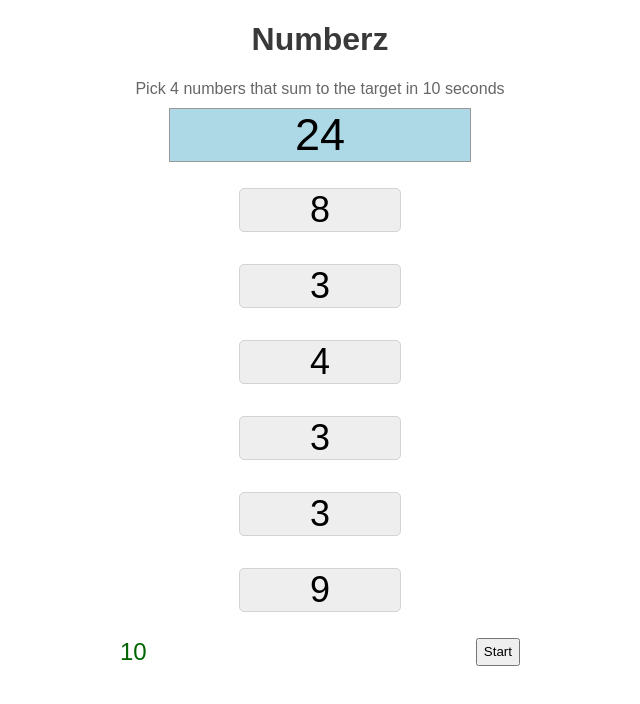
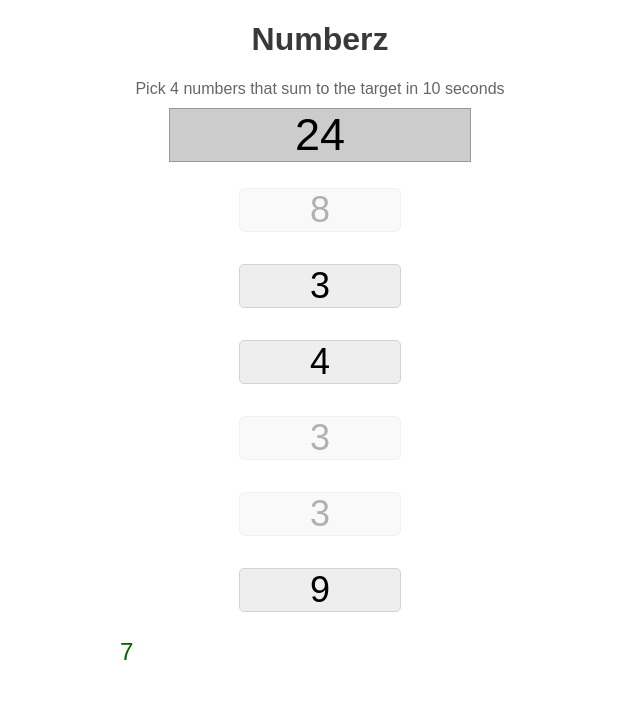
Before and after one commit to jeffreymahmoudi/numberz, a React (Create React App) app: page / in a window 1280 px wide. Shown: the top 704 px of the page, without its empty margins (320-960 px from the left). Built offline with nearby package versions, Linux system fonts and the light colour scheme.

Commit message:
game logic interface

```diff
--- a/src/index.js
+++ b/src/index.js
@@ -9,16 +9,24 @@ const randomNumberBetween = (min, max) =>
 
 class Number extends React.Component {
   render() {
-    return <div className="number">{this.props.value}</div>;
+    return (
+      <div
+        className="number"
+        style={{ opacity: this.props.clickable ? 1 : 0.3 }}
+        onClick={() => console.log(this.props.id)}
+      >
+        {this.props.value}
+      </div>
+    );
   }
 }
 
 class Game extends React.Component {
   // state = {
-  //   gameStatus: 'new', //new, playing, won, lost
+  //   gameStatus: "new", //new, playing, won, lost
   //   remainingSeconds: this.props.initialSeconds,
-  //   selectedIds: [],
-  // }
+  //   selectedIds: []
+  // };
 
   state = {
     gameStatus: "playing",
@@ -35,6 +43,9 @@ class Game extends React.Component {
     this.props.challengeSize - 2
   ).reduce((acc, curr) => acc + curr, 0);
 
+  isNumberAvailable = numberIndex =>
+    this.state.selectedIds.indexOf(numberIndex) === -1;
+
   render() {
     return (
       <div className="game">
@@ -43,15 +54,31 @@ class Game extends React.Component {
           Pick {this.props.challengeSize - 2} numbers that sum to the target in{" "}
           {this.props.initialSeconds} seconds
         </div>
-        <div className="target">{this.target}</div>
+        <div
+          className="target"
+          style={{ backgroundColor: Game.bgColors[this.state.gameStatus] }}
+        >
+          {this.state.gameStatus === "new" ? "?" : this.target}
+        </div>
         <div className="challenge-numbers">
           {this.challengeNumbers.map((value, index) => (
-            <Number key={index} value={value} />
+            <Number
+              key={index}
+              id={index}
+              value={this.state.gameStatus === "new" ? "?" : value}
+              clickable={this.isNumberAvailable(index)}
+            />
           ))}
         </div>
         <div className="footer">
-          <div className="timer-value">{this.props.initialSeconds}</div>
-          <button>Start</button>
+          {this.state.gameStatus === "new" ? (
+            <button>Start</button>
+          ) : (
+            <div className="timer-value">{this.state.remainingSeconds}</div>
+          )}
+          {['won', 'lost'].includes(this.state.gameStatus) && (
+            <button>Play Again</button>
+          )}
         </div>
       </div>
     );
```
